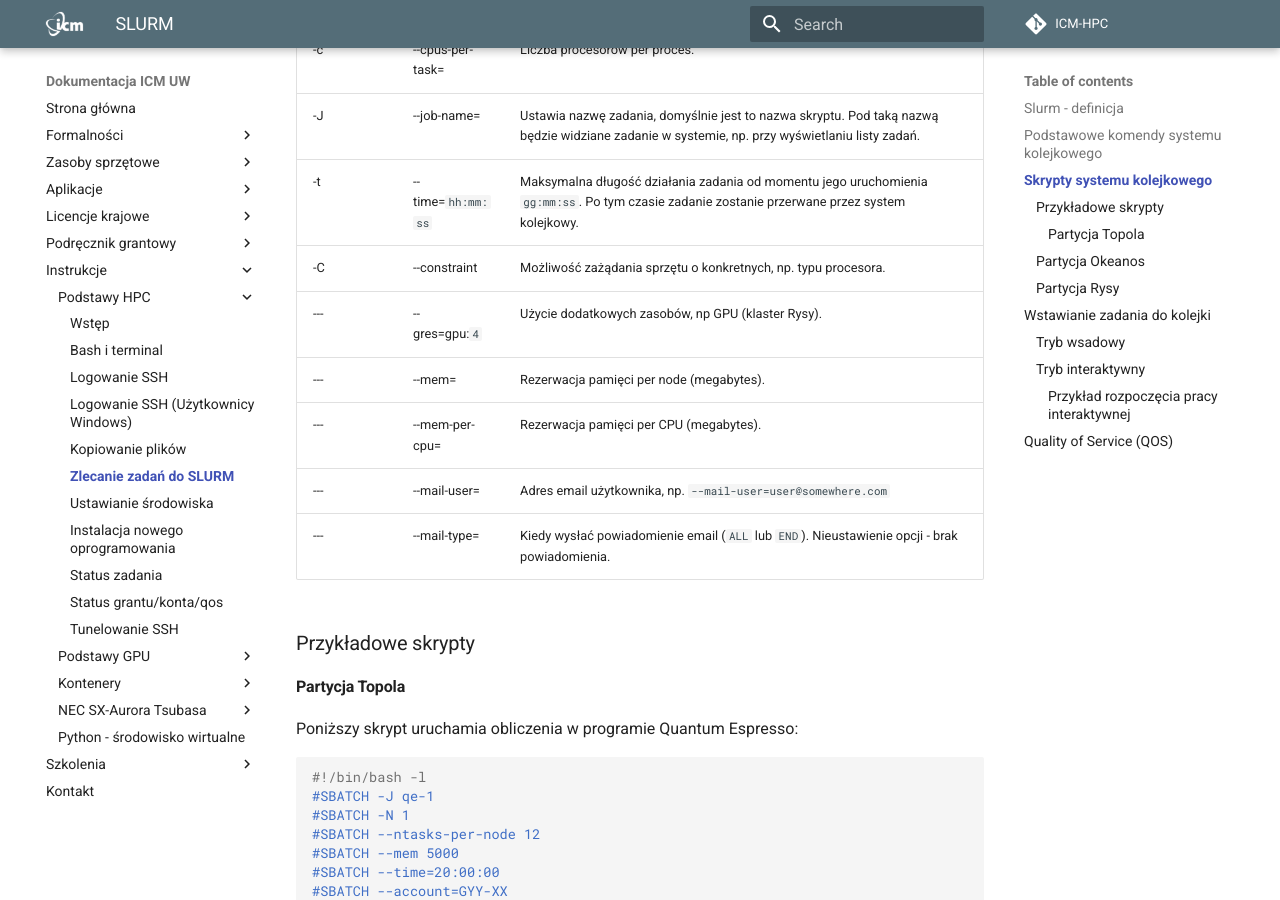
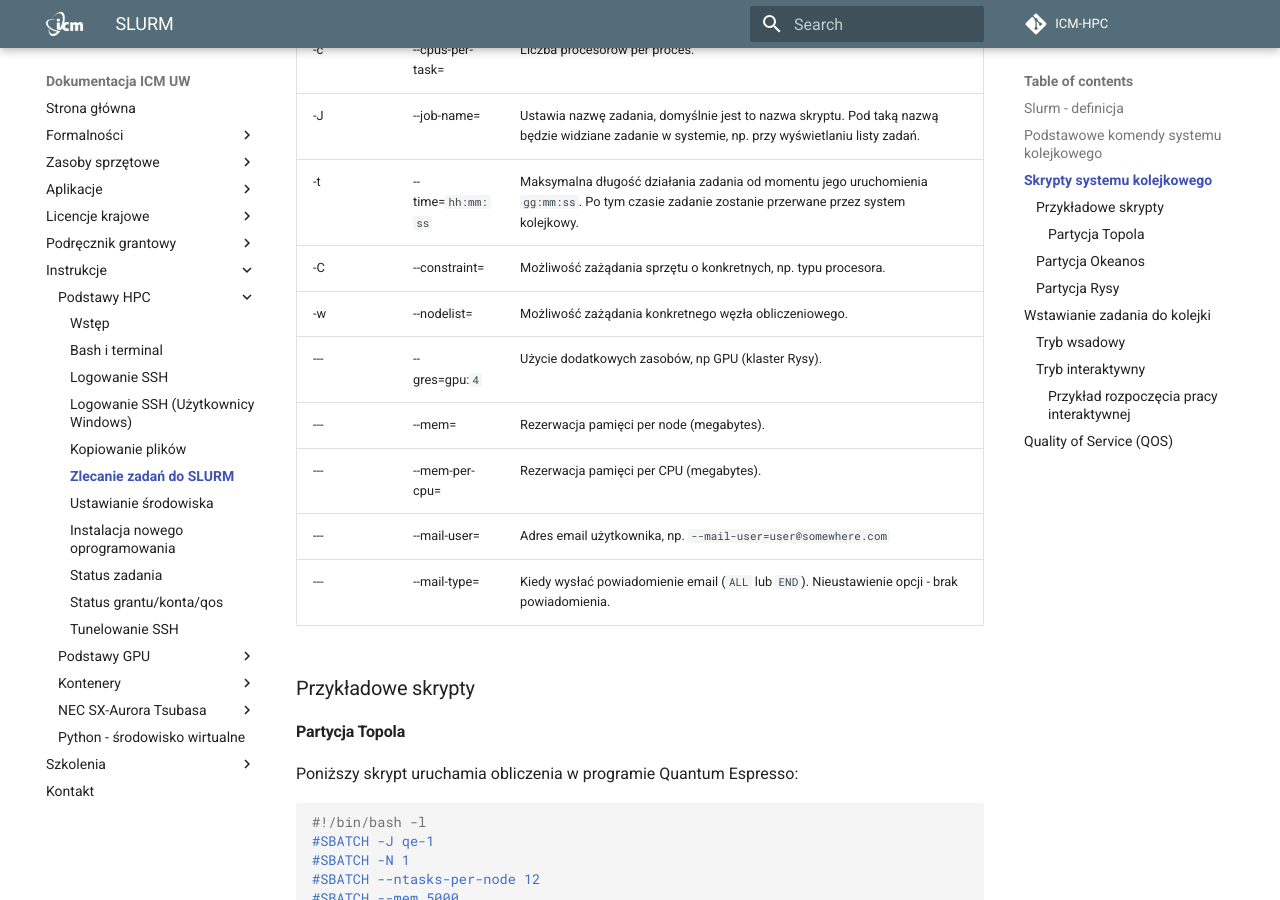
Before and after one commit to kubajal/hpc-docs, an MkDocs documentation site: the page built from docs/Tutorials/HPC-intro/slurm_intro.md, in a window 1280 px wide and 900 px high, scrolled down 2481 px. Built offline with MkDocs 1.6.1 and Material for MkDocs 9.7.7, drawn with Linux system fonts in a browser that asks for light colours.

```diff
--- a/docs/Tutorials/HPC-intro/slurm_intro.md
+++ b/docs/Tutorials/HPC-intro/slurm_intro.md
@@ -63,23 +63,24 @@ Większość opcji ma swoje skróty.
 W razie wątpliwości można zajrzeć do instrukcji korzystając z polecenia `man sbatch` lub `man srun`
 Poniżej przedstawiona jest lista najczęściej używanych opcji:
 
-| Skrót    | Pełna nazwa             |  Znaczenie                                                                                      |
-|----------|:------------------------|:------------------------------------------------------------------------------------------------|
-| -N       |  --nodes=               | Liczba węzłów dostępowych do rezerwacji dla zadania.  |
+| Skrót    | Pełna nazwa             |  Znaczenie                                                                                       |
+|----------|:------------------------|:------------------------------------------------------------------------------------------------ |
+| -N       |  --nodes=               | Liczba węzłów dostępowych do rezerwacji dla zadania.                                             |
 | ---      |  --ntasks-per-node      | Liczba 'tasków' per węzeł. Opcja ta jest przydatna w przypadku hybrydowych aplikacji MPI / OpenMP, w której do każdego węzła należy przypisać tylko jedno „zadanie / stopień” MPI, jednocześnie umożliwiając części OpenMP wykorzystanie pozostałych procesorów dostępnych na węźle w ramach zaalokowanego zadania. |
-| -n       |  --ntasks=         | Liczba procesów do uruchomienia. Domyśla wartość to jeden proces per węzeł.                     |
-| -p       |  --partition=      | Zadanie uruchamiane będzie w dostępnej dla użytkownika partycji (np. topola, okeanos)           |
-| -q       |  --qos=            | quality of service                                                                              |
-| -A       |  --account=        | Numer grantu obliczeniowego użytkownika grant, np. G99-99. Używane w celach sprawozdawczych.    |
-| -c       |  --cpus-per-task=  | Liczba procesorów per proces. |
+| -n       |  --ntasks=         | Liczba procesów do uruchomienia. Domyśla wartość to jeden proces per węzeł.                           |
+| -p       |  --partition=      | Zadanie uruchamiane będzie w dostępnej dla użytkownika partycji (np. topola, okeanos)                 |
+| -q       |  --qos=            | quality of service                                                                                    |
+| -A       |  --account=        | Numer grantu obliczeniowego użytkownika grant, np. G99-99. Używane w celach sprawozdawczych.          |
+| -c       |  --cpus-per-task=  | Liczba procesorów per proces.                                                                         |
 | -J       |  --job-name=       | Ustawia nazwę zadania, domyślnie jest to nazwa skryptu. Pod taką nazwą będzie widziane zadanie w systemie, np. przy wyświetlaniu listy zadań.  |
-| -t       |  --time=`hh:mm:ss`   |    Maksymalna długość działania zadania od momentu jego uruchomienia `gg:mm:ss`. Po tym czasie zadanie zostanie przerwane przez system kolejkowy. |
-| -C       |  --constraint      | Możliwość zażądania sprzętu o konkretnych, np. typu procesora.                                  |
-| ---      |  --gres=gpu:`4`      | Użycie dodatkowych zasobów, np GPU (klaster Rysy).                                              |
-| ---      |  --mem=            | Rezerwacja pamięci per node (megabytes).                                                        |
-| ---      |  --mem-per-cpu=    | Rezerwacja pamięci per CPU (megabytes).                                                         |
-| ---      |  --mail-user=      | Adres email użytkownika, np. `--mail-user=user@somewhere.com` |
-| ---      |  --mail-type=      | Kiedy wysłać powiadomienie email (`ALL` lub `END`). Nieustawienie opcji - brak powiadomienia.    |
+| -t       |  --time=`hh:mm:ss` |    Maksymalna długość działania zadania od momentu jego uruchomienia `gg:mm:ss`. Po tym czasie zadanie zostanie przerwane przez system kolejkowy. |
+| -C       |  --constraint=     | Możliwość zażądania sprzętu o konkretnych, np. typu procesora.                                        |
+| -w       |  --nodelist=       | Możliwość zażądania konkretnego węzła obliczeniowego.                                                 |
+| ---      |  --gres=gpu:`4`    | Użycie dodatkowych zasobów, np GPU (klaster Rysy).                                                    |
+| ---      |  --mem=            | Rezerwacja pamięci per node (megabytes).                                                              |
+| ---      |  --mem-per-cpu=    | Rezerwacja pamięci per CPU (megabytes).                                                               |
+| ---      |  --mail-user=      | Adres email użytkownika, np. `--mail-user=user@somewhere.com`                                         |
+| ---      |  --mail-type=      | Kiedy wysłać powiadomienie email (`ALL` lub `END`). Nieustawienie opcji - brak powiadomienia.         |
 
 ### Przykładowe skrypty
 
```
Also changed, not shown: docs/O_zasobach_ICM/Zasoby/komputery_w_icm.md (+1 -1 lines).
